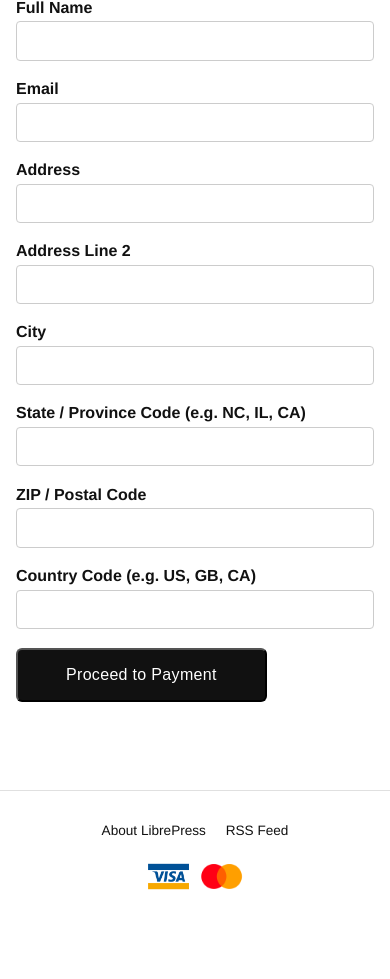
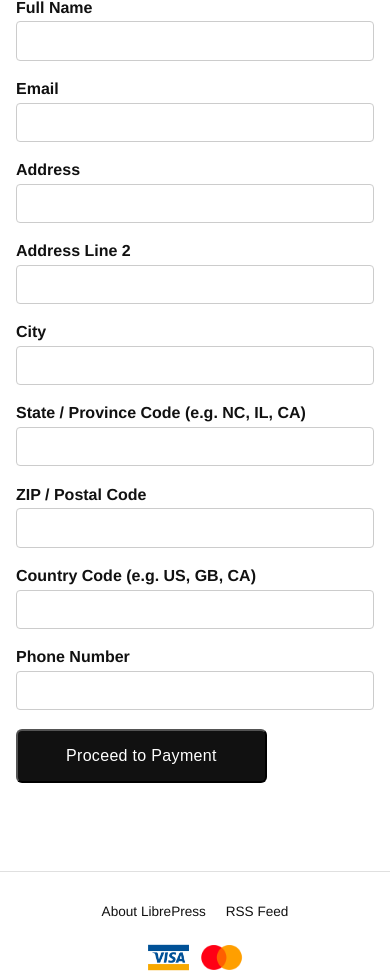
Before and after one commit to allievance/LibrePress, a Flask app: template templates/shipping.html in a window 390 px wide. Shown: the part 228-1207 px from the top of the page. Before the commit the page ends 1118 px from the top, so only its background shows below. Run offline with Flask 3, Linux system fonts and the light colour scheme; the template is opened without the code that fills it, so the values that code supplies are empty.

Commit message:
feat: added phone number category in shipping form, checkout and webhook routes

```diff
--- a/app.py
+++ b/app.py
@@ -101,6 +101,7 @@ def checkout():
         'state': request.form.get('state'),
         'zip_code': request.form.get('zip_code'),
         'country': request.form.get('country'),
+        'phone': request.form.get('phone'),
     }
 
     session['shipping'] = shipping_data
@@ -165,6 +166,7 @@ def success():
                 "state_code": shipping.get('state'),
                 "postcode": shipping.get('zip_code'),
                 "country_code": shipping.get('country'),
+                "phone_number": shipping.get('phone'),
             },
             "shipping_level": "MAIL"
         }
@@ -195,7 +197,7 @@ def webhook():
         session_data = event['data']['object']
         customer_email = session_data['customer_details']['email']
 
-        metadata = session_data.get('metadata', {})
+        metadata = session_data['metadata']
 
         cart_ids = [int(id) for id in metadata.get('cart_ids', '').split(',') if id]
         shipping = ast.literal_eval(metadata.get('shipping', '{}'))
@@ -225,6 +227,7 @@ def webhook():
                     "state_code": shipping.get('state'),
                     "postcode": shipping.get('zip_code'),
                     "country_code": shipping.get('country'),
+                    "phone_number": shipping.get('phone'),
                 },
                 "shipping_level": "MAIL"
             }
--- a/templates/shipping.html
+++ b/templates/shipping.html
@@ -39,6 +39,10 @@
             <label for="country">Country Code (e.g. US, GB, CA)</label>
             <input type="text" id="country" name="country" required>
         </div>
+        <div class="form-group">
+            <label for="phone">Phone Number</label>
+            <input type="tel" id="phone" name="phone" required>
+        </div>
         <button type="submit" class="add-to-cart">Proceed to Payment</button>
     </form>
 </main>
```
